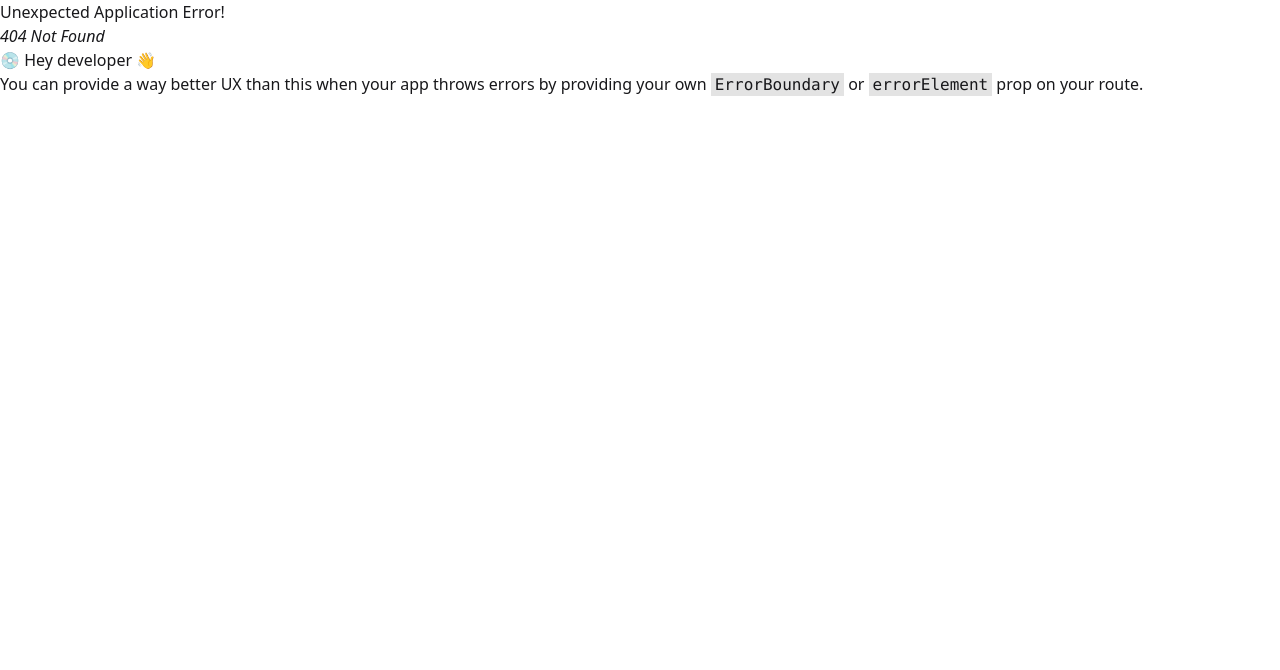
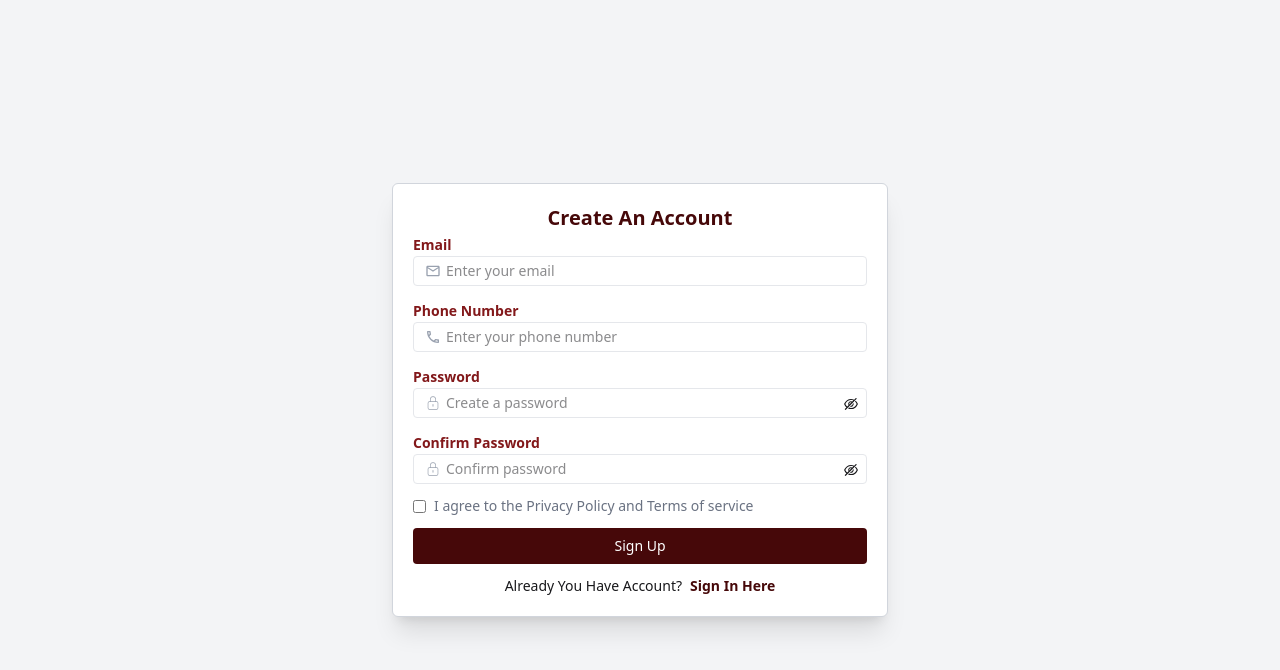
Before and after one commit to murad403/loan-frontend, a React (Vite) app: page /sign-up in a window 1280 px wide. Before the commit this address had no page. Shown: the top 670 px of the page. Built offline with nearby package versions, Linux system fonts and the light colour scheme.

Commit message:
sign up functionality

```diff
--- a/package.json
+++ b/package.json
@@ -11,9 +11,11 @@
   },
   "dependencies": {
     "@tailwindcss/vite": "^4.1.13",
+    "axios": "^1.11.0",
     "lucide": "^0.542.0",
     "react": "^19.1.1",
     "react-dom": "^19.1.1",
+    "react-hot-toast": "^2.6.0",
     "react-icons": "^5.5.0",
     "react-router-dom": "^7.8.2",
     "tailwindcss": "^4.1.13"
--- a/src/Routes/Router.jsx
+++ b/src/Routes/Router.jsx
@@ -28,11 +28,11 @@ const router = createBrowserRouter([
         ]
     },
     {
-        path: "/signup",
+        path: "/sign-up",
         element: <SignUp></SignUp>
     },
     {
-        path: "/signin",
+        path: "/sign-in",
         element: <SignIn></SignIn>
     },
     {
--- a/src/components/Navbar.jsx
+++ b/src/components/Navbar.jsx
@@ -32,7 +32,7 @@ const Navbar = () => {
           </Link>
           :
           <button className="bg-red-900 rounded-sm px-2 text-white text-[13px] py-1 cursor-pointer hidden md:block">
-          <Link to="/signup">Sign Up</Link>
+          <Link to="/sign-up">Sign Up</Link>
         </button>
         }
 
@@ -54,7 +54,7 @@ const Navbar = () => {
               <NavLink to="/about" onClick={() => setMenu(false)}>About</NavLink>
             </li>
             <button className="bg-red-900 rounded-sm mt-2 px-2 text-white text-[13px] py-1 cursor-pointer">
-          <Link to="/register">Sign Up</Link>
+          <Link to="/sign-up">Sign Up</Link>
         </button>
           </ul>
         </div>
--- /dev/null
+++ b/src/hooks/useAxiosPublic.jsx
@@ -0,0 +1,11 @@
+import axios from "axios";
+
+const axiosPublic = axios.create({
+    baseURL: "http://localhost:3000",
+    withCredentials: true
+})
+const useAxiosPublic = () => {
+    return axiosPublic;
+};
+
+export default useAxiosPublic;
--- a/src/main.jsx
+++ b/src/main.jsx
@@ -4,11 +4,13 @@ import './index.css'
 import { RouterProvider } from 'react-router-dom'
 import router from './Routes/Router.jsx'
 import AuthProviders from './providers/AuthProviders.jsx'
+import { Toaster } from 'react-hot-toast'
 
 createRoot(document.getElementById('root')).render(
   <StrictMode>
     <AuthProviders>
       <RouterProvider router={router}></RouterProvider>
+      <Toaster position="top-right" reverseOrder={false}/>
     </AuthProviders>
   </StrictMode>,
 )
--- a/src/pages/SignIn.jsx
+++ b/src/pages/SignIn.jsx
@@ -81,7 +81,7 @@ const SignIn = () => {
           </button>
           <div className="flex items-center gap-2 text-sm justify-center">
             <p>New To our Platform?</p>
-            <Link className="text-red-950 font-semibold" to={"/signup"}>
+            <Link className="text-red-950 font-semibold" to={"/sign-up"}>
               Sign Up Here
             </Link>
           </div>
--- a/src/pages/SignUp.jsx
+++ b/src/pages/SignUp.jsx
@@ -2,11 +2,17 @@ import { useState } from "react";
 import { AiOutlineEye, AiOutlineEyeInvisible } from "react-icons/ai";
 import { CiLock } from "react-icons/ci";
 import { MdOutlineMail, MdOutlinePhone } from "react-icons/md";
-import { Link } from "react-router-dom";
+import { Link, useNavigate } from "react-router-dom";
+import toast from "react-hot-toast";
+import useAxiosPublic from "../hooks/useAxiosPublic";
+
 
 const SignUp = () => {
     const [showPassword, setShowPassword] = useState(false);
     const [showConfirmPassword, setShowConfirmPassword] = useState(false);
+    const axiosPublic = useAxiosPublic();
+    const navigate = useNavigate();
+
     const handleSignUp = (e) => {
         e.preventDefault();
         const form = new FormData(e.target);
@@ -15,10 +21,26 @@ const SignUp = () => {
         const password = form.get('password');
         const confirmPassword = form.get('confirmPassword');
         const terms = form.get('terms');
-        const signUpUser = {
-            email, phone, password, confirmPassword, terms
+        if(password !== confirmPassword){
+            return toast.error("Enter the same password");
         }
-        console.log(signUpUser);
+        if(!terms){
+            return toast.error("You must accept the terms and conditions");
+        }
+        const newUser = {
+            email, phone, password, terms
+        }
+        // console.log(newUser);
+        axiosPublic.post("/api/v1/user/sign-up", newUser)
+            .then(response =>{
+                // console.log(response);
+                toast.success(response.data.message);
+                navigate("/sign-in")
+            })
+            .catch(error =>{
+                // console.log(error);
+                toast.error(error.response.data.message);
+            })
     }
     return (
         <div className='bg-gray-100 min-h-screen flex items-center justify-center px-5'>
@@ -28,21 +50,21 @@ const SignUp = () => {
                     <div>
                         <label className='text-sm font-semibold text-red-900'>Email</label>
                         <div className="relative">
-                            <input type="email" name='email' className='w-full appearance-none outline-none border border-gray-200 rounded-sm py-1 px-4 pl-8 text-sm font-medium' placeholder="Enter your email" />
+                            <input type="email" name='email' className='w-full appearance-none outline-none border border-gray-200 rounded-sm py-1 px-4 pl-8 text-sm font-medium' placeholder="Enter your email" required/>
                             <MdOutlineMail className="absolute left-3 top-1/2 transform -translate-y-1/2 text-gray-400" />
                         </div>
                     </div>
                     <div>
                         <label className='text-sm font-semibold text-red-900'>Phone Number</label>
                         <div className="relative">
-                            <input type="text" name='phone' className='w-full appearance-none outline-none border border-gray-200 rounded-sm py-1 px-4 pl-8 text-sm font-medium' placeholder="Enter your phone number" />
+                            <input type="text" name='phone' className='w-full appearance-none outline-none border border-gray-200 rounded-sm py-1 px-4 pl-8 text-sm font-medium' placeholder="Enter your phone number" required/>
                             <MdOutlinePhone className="absolute left-3 top-1/2 transform -translate-y-1/2 text-gray-400" />
                         </div>
                     </div>
                     <div className="relative">
                         <label className='text-sm font-semibold text-red-900'>Password</label>
                         <div className="relative">
-                            <input type={showPassword ? "text" : "password"} name='password' className='w-full appearance-none outline-none border border-gray-200 rounded-sm py-1 px-4 pl-8 text-sm font-medium' placeholder="Create a password" />
+                            <input type={showPassword ? "text" : "password"} name='password' className='w-full appearance-none outline-none border border-gray-200 rounded-sm py-1 px-4 pl-8 text-sm font-medium' placeholder="Create a password" required/>
                             <CiLock className="absolute left-3 top-1/2 transform -translate-y-1/2 text-gray-400" />
                         </div>
                         <p onClick={() => setShowPassword(!showPassword)} className="absolute right-2 top-[32px] cursor-pointer" >
@@ -54,7 +76,7 @@ const SignUp = () => {
                     <div className="relative">
                         <label className='text-sm font-semibold text-red-900'>Confirm Password</label>
                         <div className="relative">
-                            <input type={showConfirmPassword ? "text" : "password"} name='confirmPassword' className='w-full appearance-none outline-none border border-gray-200 rounded-sm py-1 px-4 pl-8 text-sm font-medium' placeholder="Confirm password" />
+                            <input type={showConfirmPassword ? "text" : "password"} name='confirmPassword' className='w-full appearance-none outline-none border border-gray-200 rounded-sm py-1 px-4 pl-8 text-sm font-medium' placeholder="Confirm password" required/>
                             <CiLock className="absolute left-3 top-1/2 transform -translate-y-1/2 text-gray-400" />
                         </div>
                         <p onClick={() => setShowConfirmPassword(!showConfirmPassword)} className="absolute right-2 top-[32px] cursor-pointer" >
@@ -70,7 +92,7 @@ const SignUp = () => {
                     <button type="submit" className="w-full bg-red-950 text-white text-sm  py-2 rounded-sm cursor-pointer">Sign Up</button>
                     <div className="flex items-center gap-2 text-sm justify-center">
                         <p>Already You Have Account?</p>
-                        <Link className="text-red-950 font-semibold" to={"/signin"}>Sign In Here</Link>
+                        <Link className="text-red-950 font-semibold" to={"/sign-in"}>Sign In Here</Link>
                     </div>
                 </form>
             </div>
--- a/src/providers/AuthProviders.jsx
+++ b/src/providers/AuthProviders.jsx
@@ -16,7 +16,7 @@ const AuthProviders = ({children}) => {
     const [loading, setLoading] = useState(true);
 
     const authInfo = {
-        user,
+        // user,
         loading,
     }
     return (
```
Also changed, not shown: 1 other file (tests, documents, lock files or other folders).
